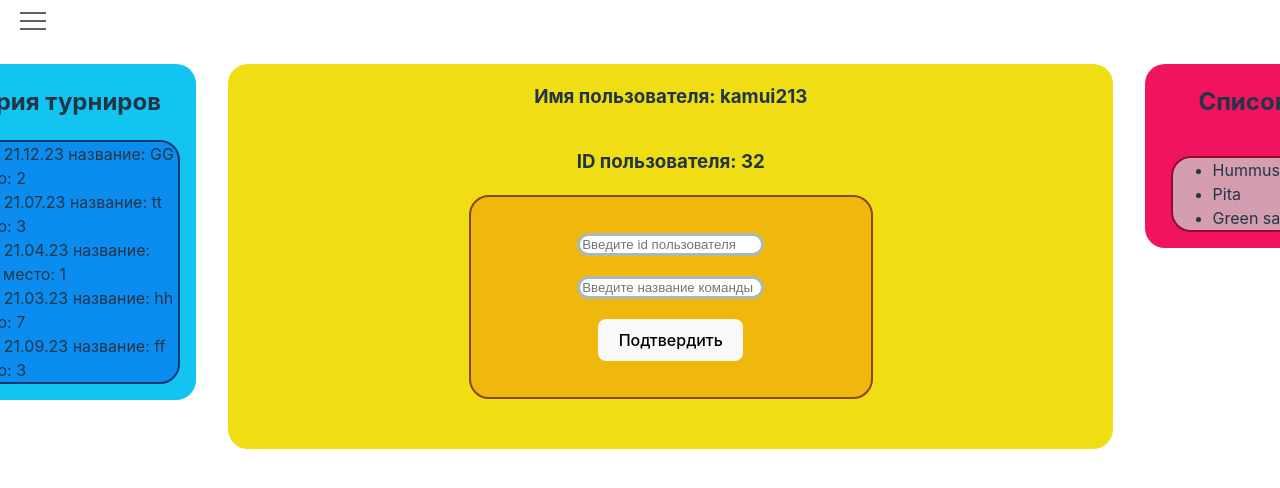
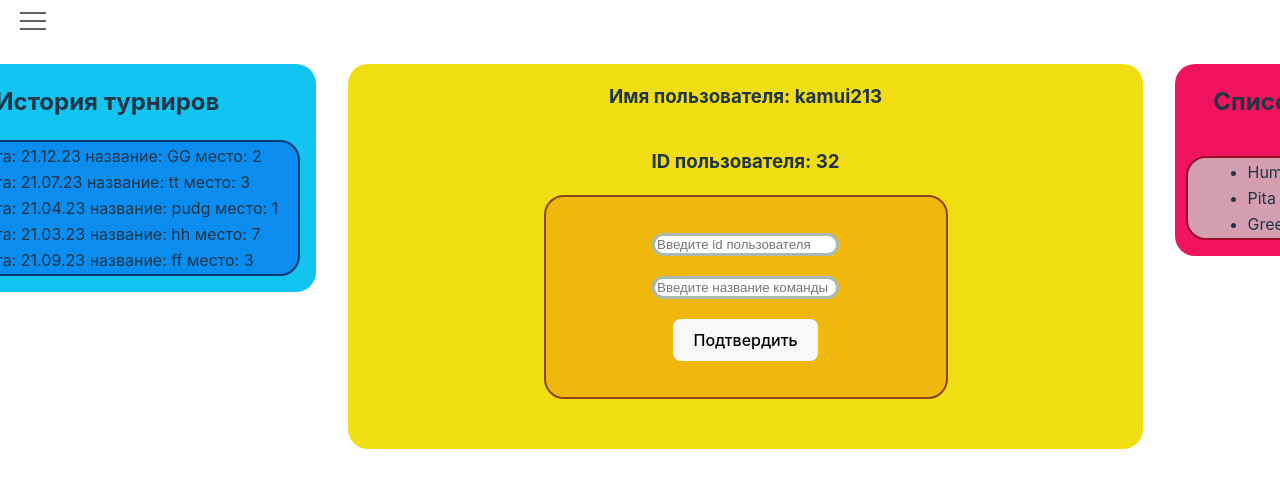
Before and after one commit to Fantastic-Hackathon-team-District-245/Frontend, a React (Vite) app in the folder frontend/: page /profil in a window 1280 px wide. Shown: the top 488 px of the page. Built offline with nearby package versions, Linux system fonts and the light colour scheme.

Commit message:
добавлены nowrap в списках и отступы у элементов списка

```diff
--- a/frontend/src/components/Profil/Profil.module.css
+++ b/frontend/src/components/Profil/Profil.module.css
@@ -22,8 +22,10 @@
     border-radius: 20px;
     width: 200px;
     background-color: #d59eb0;
+    white-space: nowrap;
 }
 .list__history {
+    white-space: nowrap;
     border: 2px solid #003A70;
     border-radius: 20px;
     width: auto;
@@ -63,6 +65,9 @@
     align-items: center;
     border-radius: 20px;
 }
+li {
+    margin: 2px 20px 2px 20px;
+}
 
 @media(max-width: 1600px) {
 
```
